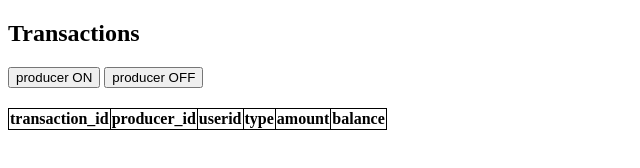
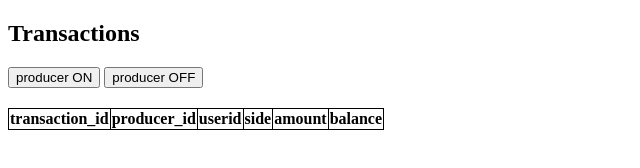
Before and after one commit to ksuh90/producer-consumer, a website: page consumer/index.html in a window 1280 px wide. Shown: the full height of the page, 0-640 px from the left. Drawn offline with nearby package versions, Linux system fonts and the light colour scheme; no server answers.

Commit message:
print-logs: Resolve 'side'

```diff
--- a/consumer/index.html
+++ b/consumer/index.html
@@ -27,9 +27,8 @@
                     <th>transaction_id</th>
                     <th>producer_id</th>
                     <th>userid</th>
-                    <th>type</th>
+                    <th>side</th>
                     <th>amount</th>
-                    <!-- <th>side</th>  TODO -->
                     <th>balance</th>
                 </tr>
             </thead>
```
